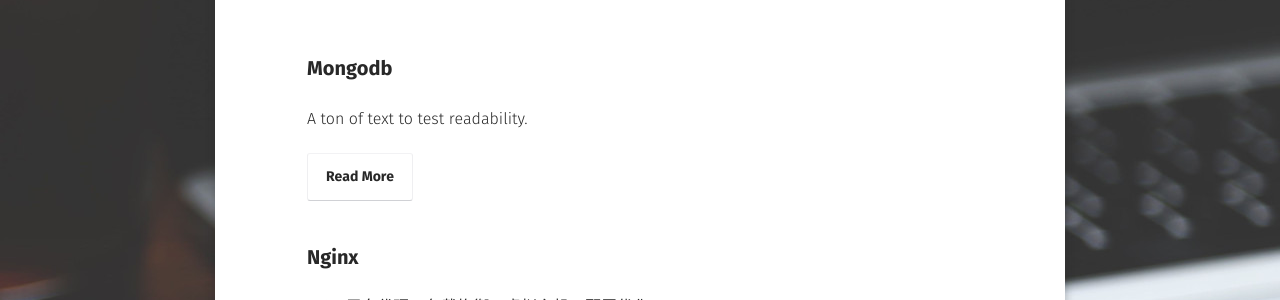
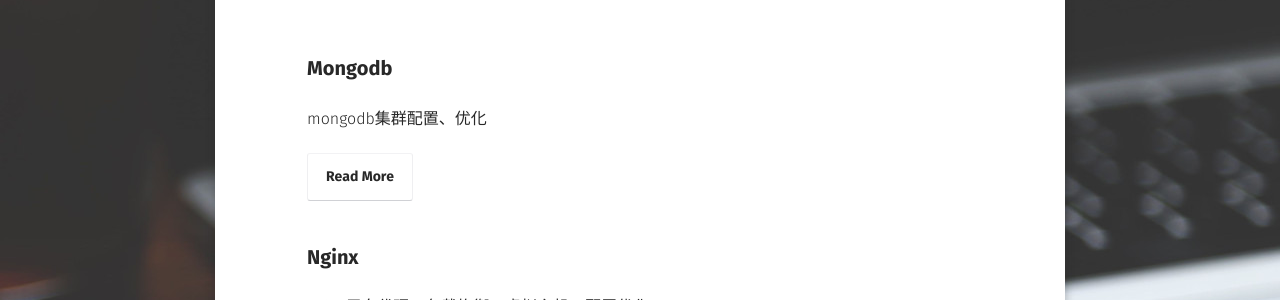
Before and after one commit to A17513081909/csz.github.io, a Jekyll site: the page built from posts/index.md, in a window 1280 px wide. Shown: the part 249-549 px from the top of the page. Built offline with Jekyll 4.4.1, drawn with Linux system fonts in a browser that asks for light colours; some web fonts are replaced.

Commit message:
Update 2022-06-21-mongodb.md

```diff
--- a/_posts/2022-06-21-mongodb.md
+++ b/_posts/2022-06-21-mongodb.md
@@ -2,7 +2,7 @@
 layout: post
 title: "Mongodb"
 date: 2022-06-21
-excerpt: "A ton of text to test readability."
+excerpt: "mongodb集群配置、优化"
 tags: [mongodb]
 comments: false
 ---
```
